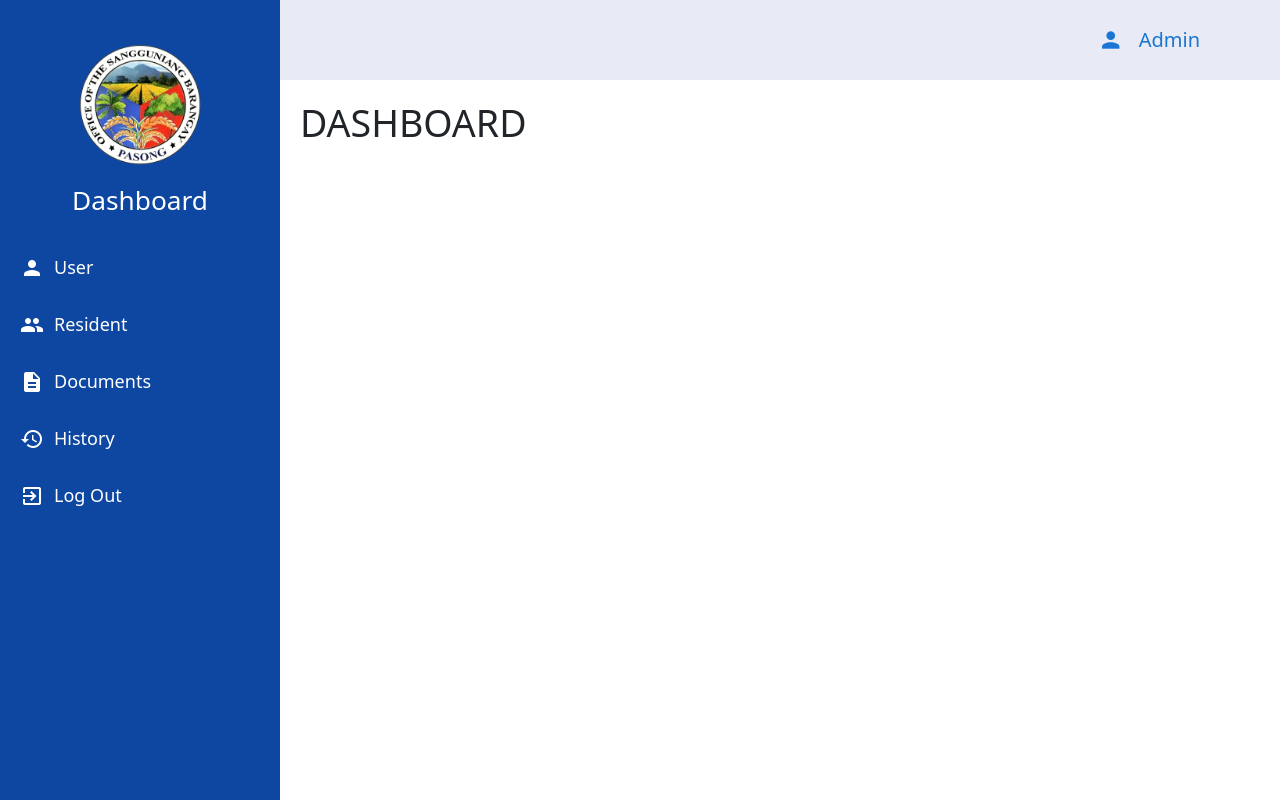
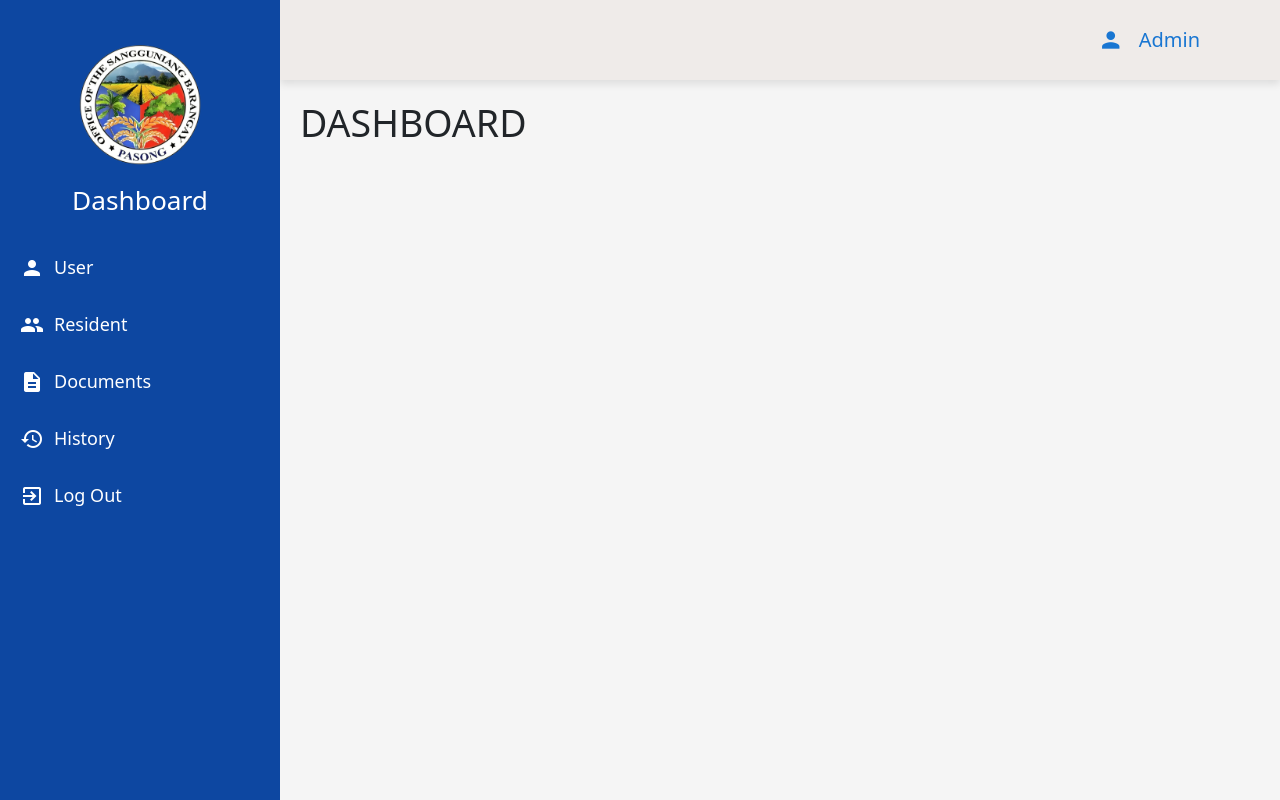
Before and after one commit to naikka/Websys, a React (Vite) app: page /home in a window 1280 px wide. Built offline with nearby package versions, Linux system fonts and the light colour scheme.

Commit message:
newhomepage

```diff
--- a/src/components/Home.jsx
+++ b/src/components/Home.jsx
@@ -39,9 +39,9 @@ export default function Home() {
             </div>
 
             {/* White content area */}
-            <div style={{ flex: 1, backgroundColor: 'white' }}>
+            <div style={{ flex: 1, backgroundColor: '#f5f5f5' }}>
                 {/* Header with blue background */}
-                <div style={{ height: '80px', backgroundColor: '#e8eaf6', display: 'flex', alignItems: 'center', justifyContent: 'space-between', padding: '0 20px' }}>
+                <div style={{ height: '80px', backgroundColor: '#efebe9', display: 'flex', alignItems: 'center', justifyContent: 'space-between', padding: '0 20px', boxShadow: '0 4px 8px rgba(0, 0, 0, 0.1)' }}>
                     {/* Placeholder for alignment */}
                     <div style={{ width: '120px' }}></div> {/* Adjust width as needed */}
 
```
